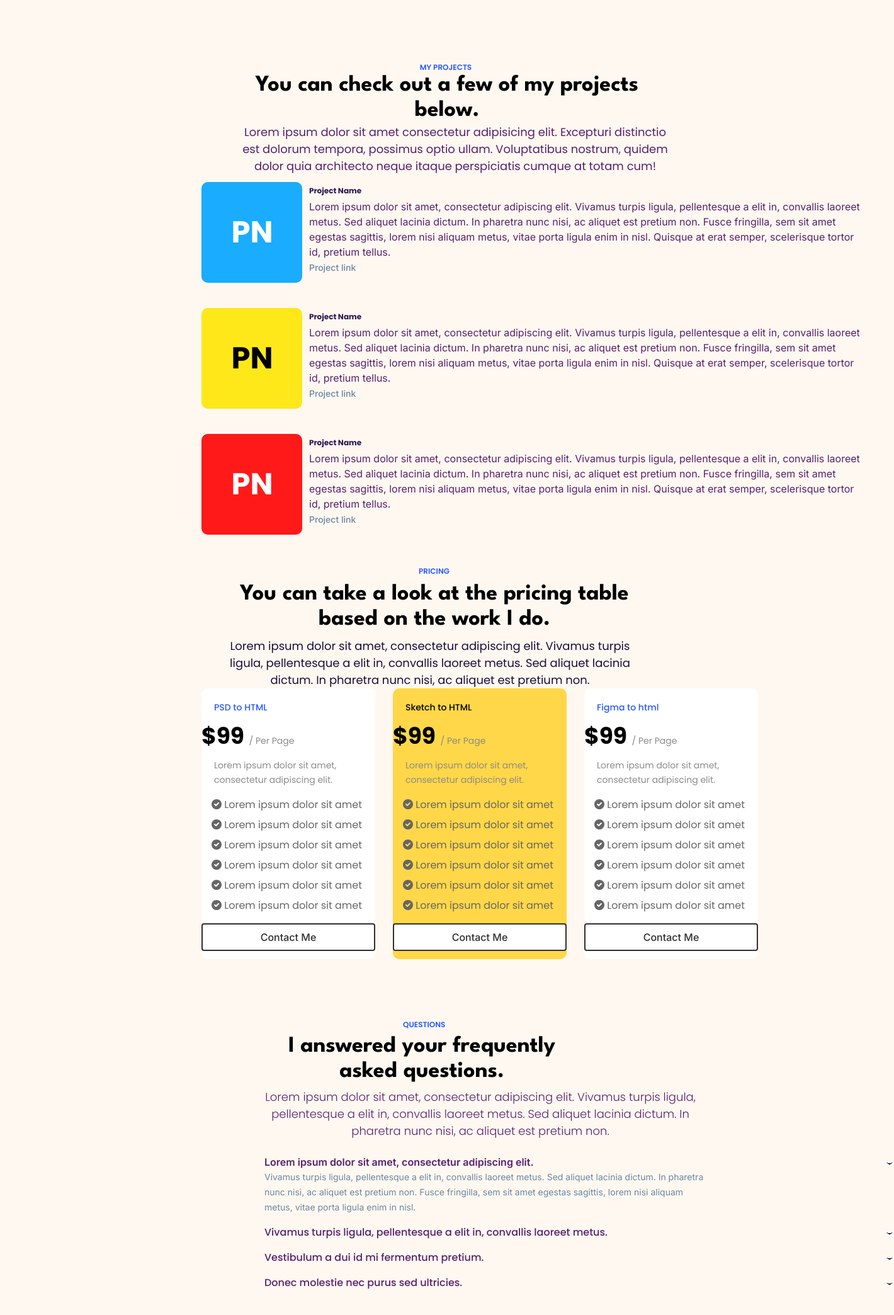
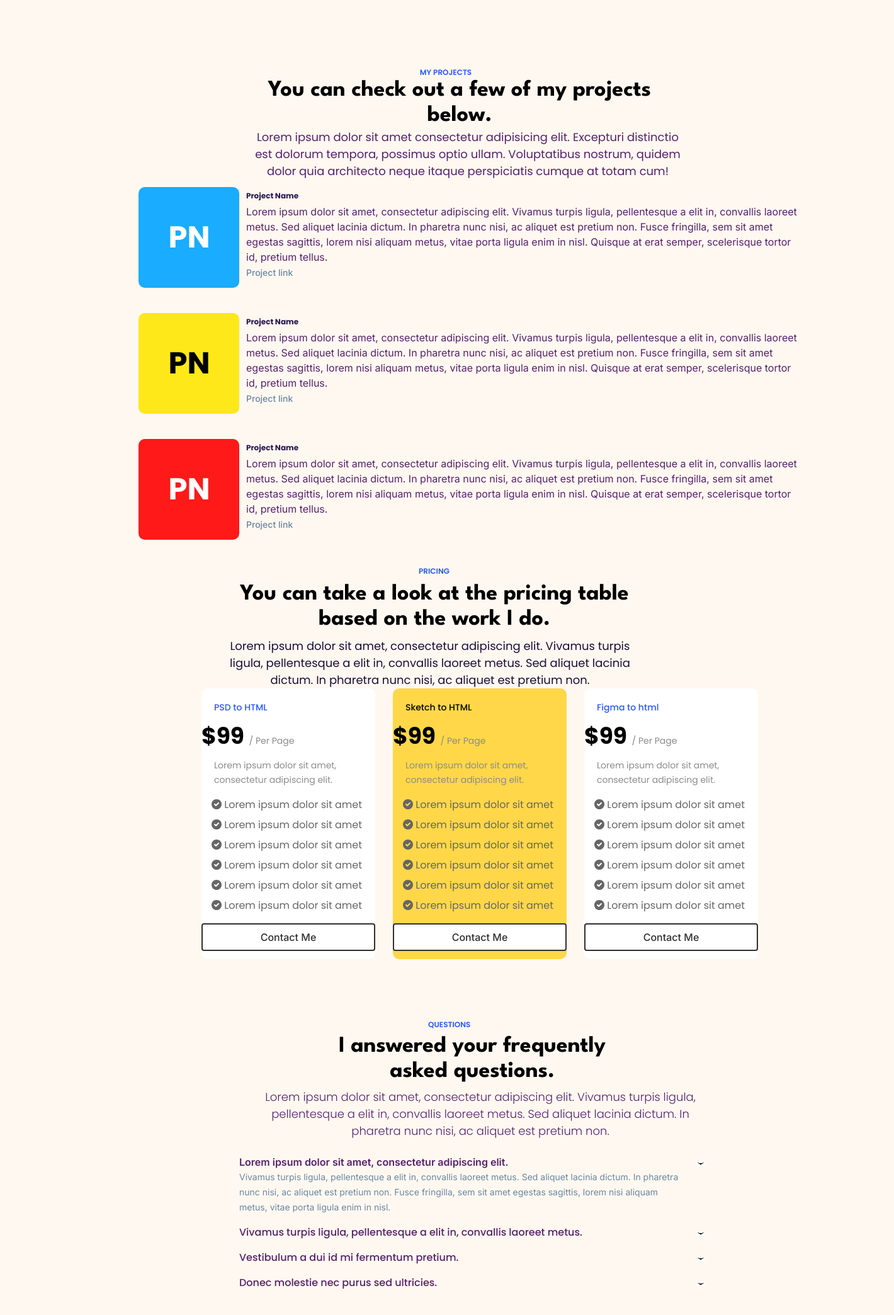
Before and after one commit to Robiin007/Assignment, a plain HTML site: page src/index.html in a window 1280 px wide. Shown: the part 1180-3268 px from the top of the page at 63% size, 1420 px wide, since content can reach past the window. Drawn offline with Linux system fonts and the light colour scheme.

Commit message:
some more changes in projects and questions section

```diff
--- a/src/style.css
+++ b/src/style.css
@@ -213,8 +213,9 @@ background: #FFFFFF;
     height: 760px;
     margin-top: 40px;
     /*margin-right: 190px;*/
-    margin-left: 320px;
+    margin-left: 220px;
     margin-bottom: 40px;
+    display: inline-block;
 }
 
 .my-projects{
@@ -232,7 +233,7 @@ color: #2858FF;
 margin-top: 8px;
 margin-right: 489px;
 margin-bottom: 0px;
-margin-left: 346px;
+margin-left: 446px;
 padding: 0%;
 }
 
@@ -250,8 +251,8 @@ letter-spacing: 0em;
 text-align: center;
 color: #000000;
 margin-top: 0px;
-margin-right: 180px;
-margin-left: 40px;
+/*margin-right: 180px;*/
+margin-left: 160px;
 margin-bottom: 0px;
 }
 
@@ -266,8 +267,8 @@ font-weight: 400;
 line-height: 27px;
 letter-spacing: 0em;
 text-align: center;
-margin-right: 194px;
-margin-left: 60px;
+/*margin-right: 194px;*/
+margin-left: 180px;
 margin-top: 0px;
 padding: 0%;
 }
@@ -592,11 +593,12 @@ color: #2858FF;
     }
 
 #questions{
-    width: 1000px;
+    width: 740px;
     height: 467px;
-    margin-left: 420px;
+    margin-left: 380px;
     /*margin-right: 370px;*/
     margin-top: 40px;
+    display: inline-block;
 }
 .question{
  height: 18px;
@@ -610,7 +612,7 @@ letter-spacing: 0em;
 text-align: left;
 color: #2858FF;
 /*margin-right: 316px;*/
-margin-left: 220px;
+margin-left: 300px;
 }
 
 h6 {
@@ -625,8 +627,8 @@ h6 {
     text-align: center;
     color: #000000;
     margin-top: 6px;
-    margin-right: 320px;
-    margin-left: 0px;
+    /*margin-right: 220px;*/
+    margin-left: 120px;
     margin-bottom: 0px;
 
 }
@@ -641,7 +643,7 @@ line-height: 27px;
 letter-spacing: 0em;
 text-align: center;
 /*margin-right: 94px;*/
-margin-left: px;
+margin-left: 40px;
 margin-top: 16px;
 padding: 0%;
 margin-bottom: 24px;
```
